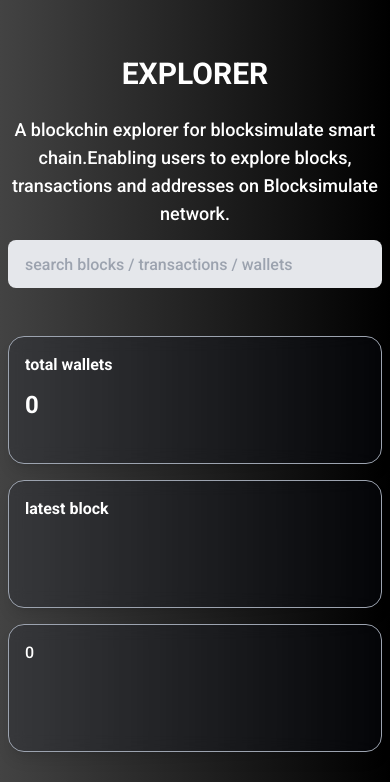
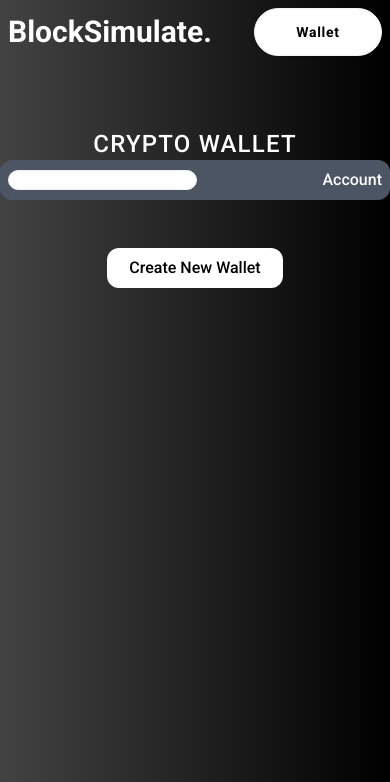
Before and after one commit to adarshswaminath/BlockSimulate, a React (Vite) app in the folder frontend/: page /wallet in a window 390 px wide. Shown: the top 782 px of the page. Built offline with nearby package versions, Linux system fonts and the light colour scheme; no server answers.

Commit message:
feat: create wallet fucntionality implemented :tada:

```diff
--- a/frontend/src/App.tsx
+++ b/frontend/src/App.tsx
@@ -1,11 +1,22 @@
+
+import { BrowserRouter, Routes, Route } from "react-router-dom"
+import Navbar from "./Components/Navbar";
 import Home from "./Pages/Home/Home";
+import Wallet from "./Pages/Wallet/Wallet";
 
 export default function App() {
   return (
     <main className="min-h-screen" style={{
       backgroundImage: "linear-gradient(to right, #434343 0%, black 100%)"
     }}>
-      <Home/>
+      <BrowserRouter>
+        <Navbar />
+        <Routes>
+
+          <Route path="/" element={<Home />} />
+          <Route path="/wallet" element={<Wallet />} />
+        </Routes>
+      </BrowserRouter>
     </main>
   )
 }
--- /dev/null
+++ b/frontend/src/Components/Navbar.tsx
@@ -0,0 +1,11 @@
+import {Link} from "react-router-dom"
+export default function Navbar() {
+  return (
+    <nav className="navbar flex justify-between">
+        <h2 className="text-3xl text-white font-bold">BlockSimulate.</h2>
+        <Link to="/wallet">
+        <button className="btn w-32 bg-white text-black hover:text-white rounded-full tracking-wider">Wallet</button>
+        </Link>
+    </nav>
+  )
+}
--- /dev/null
+++ b/frontend/src/Pages/Wallet/CreateWallet.tsx
@@ -0,0 +1,89 @@
+import { useEffect, useState } from "react"
+import axios from "axios"
+import { BACKEND_DOMAIN } from "../../constants"
+import { FaCopy } from "react-icons/fa"
+
+interface WalletModalProps {
+    setShowModal: (show: boolean) => void;
+}
+
+const WalletModal: React.FC<WalletModalProps> = ({ setShowModal }) => {
+    const [privateKey, setPrivateKey] = useState<string>('')
+    const [publicKey, setPublicKey] = useState<string>('')
+
+    useEffect(() => {
+        axios.post(`${BACKEND_DOMAIN}/create-wallet`)
+            .then((res) => {
+                setPrivateKey(res.data.private_key)
+                setPublicKey(res.data.public_key)
+            })
+            .catch((err) => console.log(err))
+    }, [])
+
+    const copyToClipboard = () => {
+        navigator.clipboard.writeText(privateKey)
+        alert("Private key copied to clipboard!")
+    }
+
+    const handleSave = () => {
+        localStorage.setItem("privateKey", privateKey)
+        localStorage.setItem('publicKey', publicKey)
+        setShowModal(false)
+    }
+
+    return (
+        <div className="fixed inset-0 flex items-center justify-center bg-black bg-opacity-80 backdrop-blur-lg z-50">
+            <div className="bg-white p-6 h-auto w-96 rounded-xl shadow-lg flex flex-col">
+                <div className="flex justify-end">
+                    <button onClick={() => setShowModal(false)} className="bg-black w-24 rounded-full text-white py-2">
+                        Close
+                    </button>
+                </div>
+                <div className="mt-8 text-left">
+                    <div className="mb-4">
+                        <h4 className="font-semibold text-black">Private Key</h4>
+                        <p className="text-sm text-gray-600 mb-4 text-balance">
+                            Your private key is crucial for accessing and managing your wallet.
+                            It should be kept secret and secure, as anyone with access to it can control your wallet.
+                            Make sure to save it in a safe place.
+                        </p>
+                        <div className="p-2 bg-gray-200 mt-2 rounded-md shadow-inner flex justify-between items-center">
+                            <span className="truncate">{privateKey}</span>
+                            <button
+                                onClick={copyToClipboard}
+                                className="ml-2 text-black hover:text-black"
+                            >
+                                <FaCopy />
+                            </button>
+                        </div>
+                    </div>
+                    <div className="mb-4">
+                        <h4 className="font-semibold">Public Key</h4>
+                        <div className="p-2 bg-gray-200 mt-2 rounded-md shadow-inner flex justify-between items-center">
+                            <span className="truncate">{publicKey}</span>
+                        </div>
+                    </div>
+                    <button
+                        onClick={handleSave}
+                        className="mt-4 bg-black w-32 btn text-white rounded-full"
+                    >
+                        Save
+                    </button>
+                </div>
+            </div>
+        </div>
+    )
+}
+
+export default function CreateWallet() {
+    const [showModal, setShowModal] = useState<boolean>(false)
+
+    return (
+        <main className="py-12 lg:py-20">
+            <button onClick={() => setShowModal(true)} className="w-44 rounded-xl bg-white text-black hover:bg-gray-800 hover:text-white py-2">
+                Create New Wallet
+            </button>
+            {showModal && <WalletModal setShowModal={setShowModal} />}
+        </main>
+    )
+}
--- /dev/null
+++ b/frontend/src/Pages/Wallet/Wallet.tsx
@@ -0,0 +1,16 @@
+import CreateWallet from "./CreateWallet"
+
+export default function Wallet() {
+  const publicKey = localStorage.getItem("publicKey")
+  const privateKey = localStorage.getItem("privateKey")
+  return (
+    <div className="flex flex-col items-center py-16">
+      <h3 className="text-white text-2xl uppercase tracking-wider">crypto wallet</h3>
+      <header className="flex items-center justify-between p-2 bg-gray-600 w-full max-w-3xl rounded-xl">
+        <div className="badge text-white">BlockChian Simulate Chain</div>
+        <h2 className="text-white">Account</h2>
+      </header>
+      {(publicKey && privateKey) ? "Account" : <CreateWallet/>}
+    </div>
+  )
+}
```
